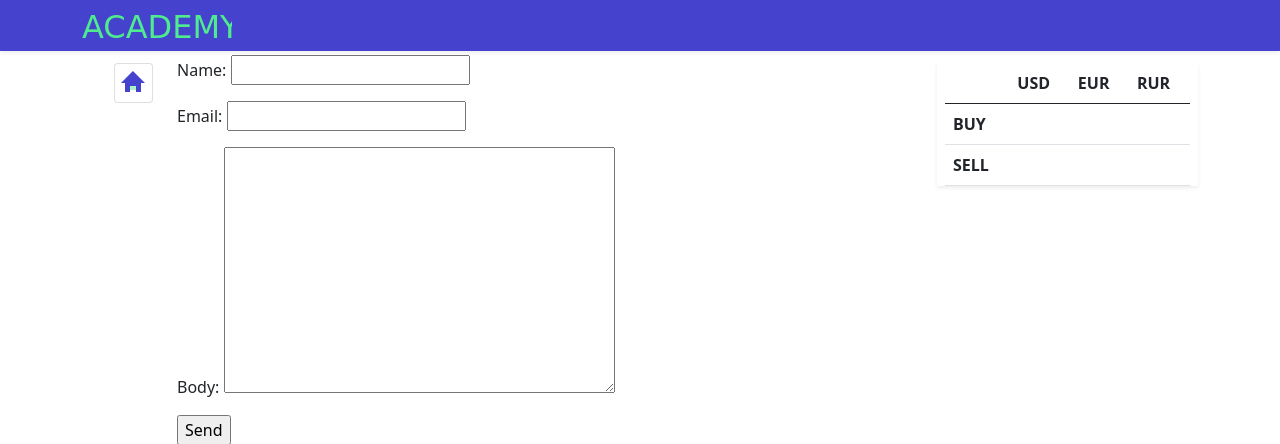
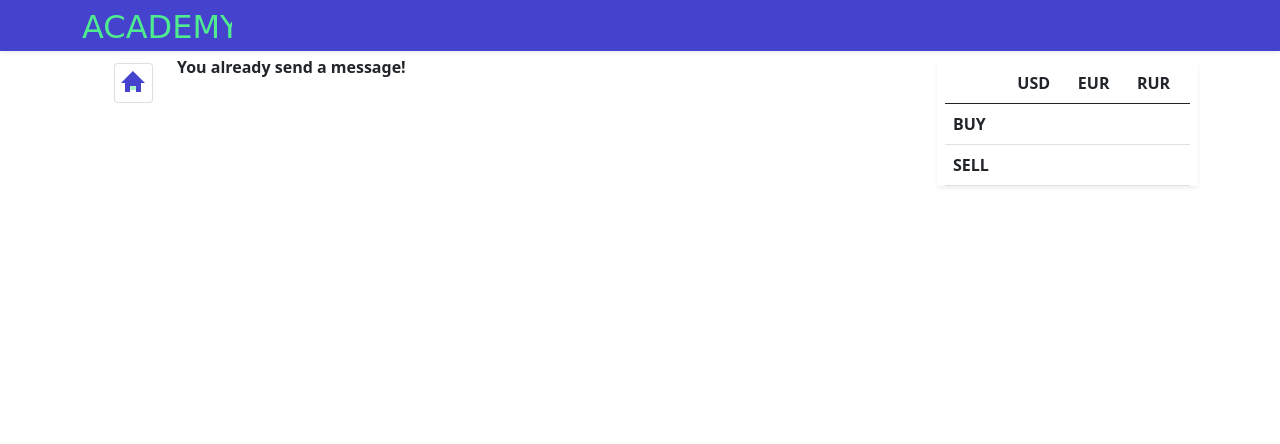
Before and after one commit to detroit-gh/Django, a Django app: page /contactus in a window 1280 px wide. Shown: the top 444 px of the page. Run offline with Django 3.2, Linux system fonts and the light colour scheme; lists and menus that the app fills with data are empty; parts of the project's set-up code (start-up, migrations or seed data) failed here and were passed over; some web fonts are replaced.

Commit message:
HomeWork 16

```diff
--- a/academy/templates/academy/add_feedback.html
+++ b/academy/templates/academy/add_feedback.html
@@ -5,7 +5,9 @@
 {% endblock %}
 
 {% block content %}
-    {% if feedback %}
+    {% if send %}
+        <b>You already send a message! </b>
+    {% elif feedback %}
         <b>Thanks for your feedback!</b>
     {% else %}
         <form method="post">
--- a/academy/views.py
+++ b/academy/views.py
@@ -132,13 +132,21 @@ def delete_groups(request, group_id):
 
 def add_feedback(request):
     feedback = None
+    message = True
 
     if request.method == 'POST':
         feedback_form = ContactUsForm(data=request.POST)
         if feedback_form.is_valid():
             feedback = feedback_form.save()
+            send = request.session.get('send')
+            if send:
+                message = True
+            else:
+                request.session['send'] = True
+            request.session.modified = True
     context = {
         'feedback': feedback,
-        'feedback_form': ContactUsForm()
+        'feedback_form': ContactUsForm(),
+        'send': message
     }
     return render(request, 'academy/add_feedback.html', context)
```
